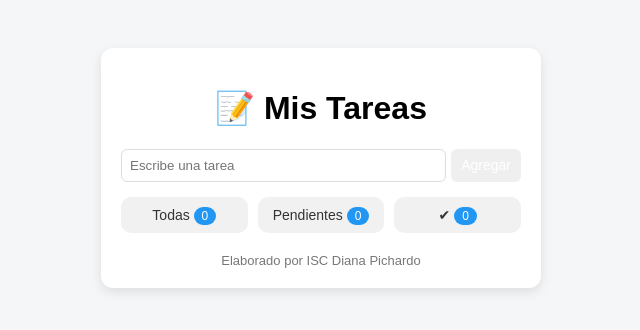
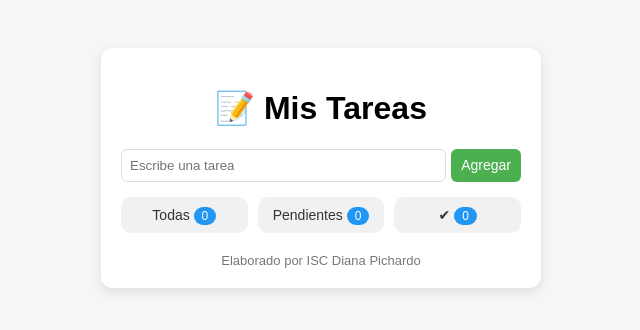
Before and after one commit to DianaPichardo03/backend-todo, a website: page index.html in a window 1280 px wide. Shown: the whole page, without its empty margins (319-959 px from the left). Drawn offline with Linux system fonts and the light colour scheme; no server answers.

```diff
--- a/index.html
+++ b/index.html
@@ -15,7 +15,7 @@
 
      <div class="input-group">
       <input id="tarea" placeholder="Escribe una tarea">
-      <button onclick="agregarTarea()">Agregar</button>
+      <button class="btn-add" onclick="AgregarTarea()">Agregar</button>
     </div>
 
     <div class="filtros">
--- a/style.css
+++ b/style.css
@@ -45,6 +45,17 @@
   color: white;
   font-size: 14px;
 }
+
+.btn-add {
+  background: #4CAF50;
+  transition: 0.2s;
+}
+
+.btn-add:hover {
+  background: #45a049;
+  transform: scale(1.05);
+}
+
 .btn-edit { background: #2196F3; }
 .btn-delete { background: #f44336; }
 
```
